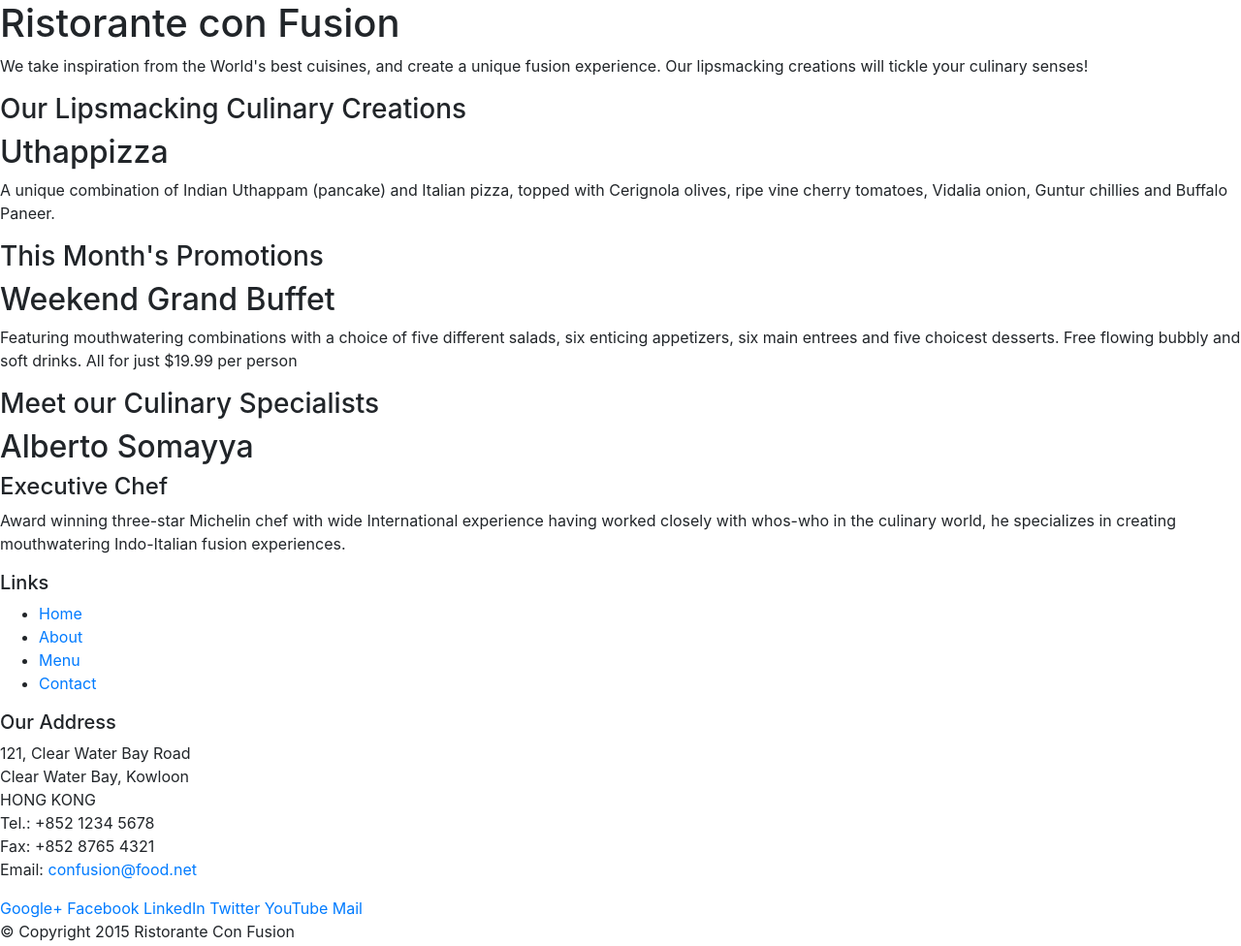
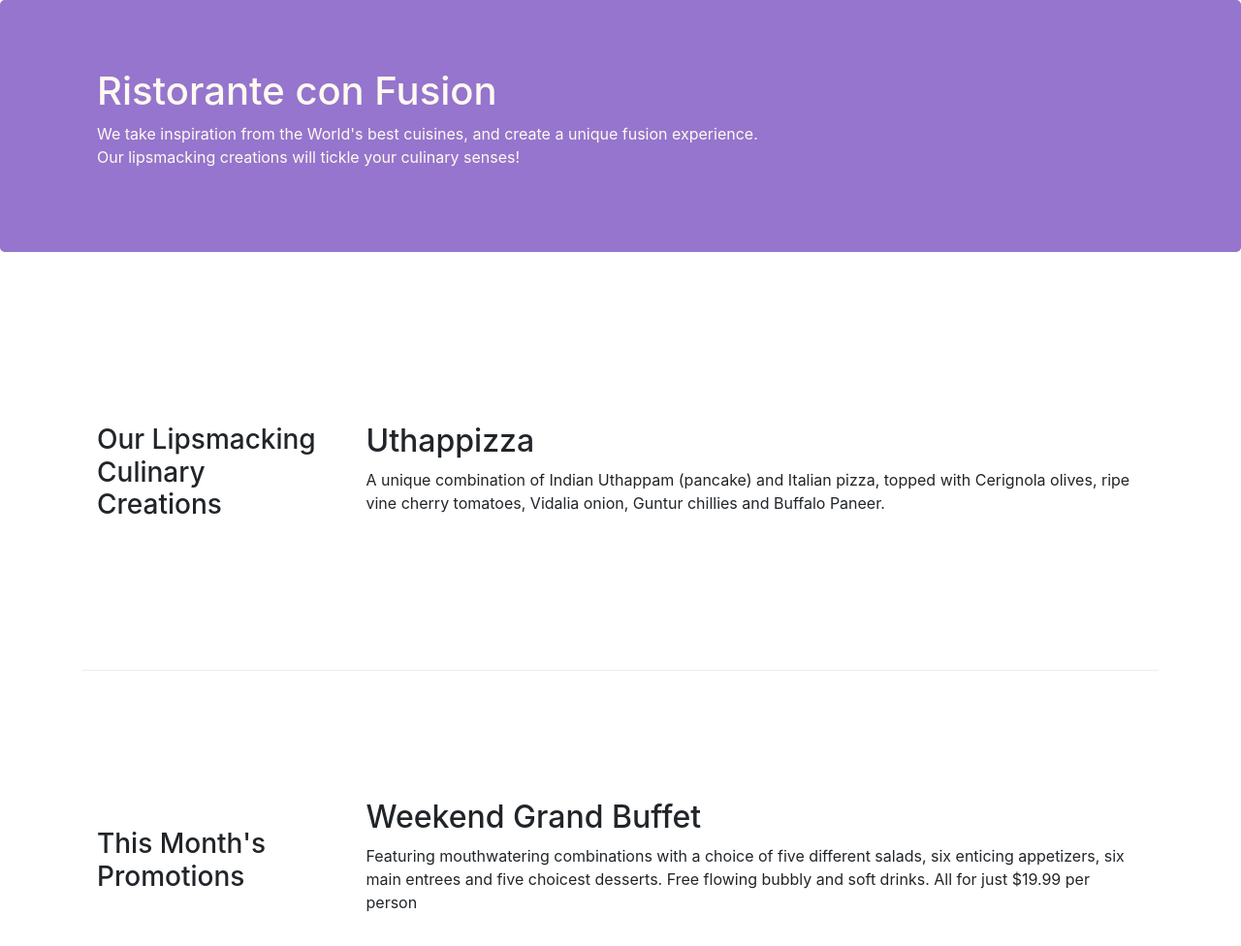
Before and after one commit to jcmaxim/git-test, a website: page index.html in a window 1280 px wide. Shown: the top 976 px of the page at 97% size. Drawn offline with nearby package versions, Linux system fonts and the light colour scheme.

Commit message:
first css

```diff
--- /dev/null
+++ b/css/style.css
@@ -0,0 +1,30 @@
+.row-header{
+	margin: 0px auto;
+	padding: 0px auto;
+}
+
+.row-content{
+	margin: 0px auto;
+	padding: 50px 0px 50px 0px;
+	border-bottom: 1px ridge;
+	min-height: 400px;
+}
+
+.footer{
+	background-color: #66CDAA;
+	margin: 0px auto;
+	padding: 20px 0px 20px 0px;
+}
+
+.jumbotron{
+	padding: 70px 30px 70px 30px;
+	margin: 0x auto;
+	background-color: #9575CD;
+	color: floralwhite;
+}
+
+address{
+	font-size: 80%;
+	margin: 0px;
+	color: #0f0f0f;
+}
--- a/index.html
+++ b/index.html
@@ -9,51 +9,52 @@
 
     <!-- Bootstrap CSS -->
     <link rel="stylesheet" href="node_modules/bootstrap/dist/css/bootstrap.min.css">
+    <link rel="stylesheet" href="css/style.css">
     <title>Ristorante Con Fusion</title>
 </head>
 
 <body>
 
-    <header>
-        <div>
-            <div>
-                <div>
+    <header class="jumbotron">
+        <div class="container">
+            <div class="row row-header">
+                <div class="col-12 col-sm-8">
                     <h1>Ristorante con Fusion</h1>
                     <p>We take inspiration from the World's best cuisines, and create a unique fusion experience. Our lipsmacking creations will tickle your culinary senses!</p>
                 </div>
-                <div>
+                <div class="col col-sm">
                 </div>
             </div>
         </div>
     </header>
 
-    <div>
-        <div>
-            <div>
+    <div class="container">
+        <div class="row row-content align-items-center">
+            <div class="col-sm-4  col-md-3 flex-last">
                 <h3>Our Lipsmacking Culinary Creations</h3>
             </div>
-            <div>
+            <div class="col-sm  col-md flex-first">
                 <h2>Uthappizza</h2>
                 <p>A unique combination of Indian Uthappam (pancake) and Italian pizza, topped with Cerignola olives, ripe vine cherry tomatoes, Vidalia onion, Guntur chillies and Buffalo Paneer.</p>
             </div>
         </div>
 
 
-        <div>
-            <div>
+        <div class="row row-content align-items-center">
+            <div class="col-sm-4 col-md-3">
                 <h3>This Month's Promotions</h3>
             </div>
-            <div>
+            <div class="col-sm col-md">
                 <h2>Weekend Grand Buffet</h2>
                 <p>Featuring mouthwatering combinations with a choice of five different salads, six enticing appetizers, six main entrees and five choicest desserts. Free flowing bubbly and soft drinks. All for just $19.99 per person </p>
             </div>
         </div>
 
-        <div>
-            <div>
+        <div class="row row-content align-items-center">
+            <div class="col-sm-4 push-sm-8 col-md-3 push-md-9">
                 <h3>Meet our Culinary Specialists</h3>
             </div>
-            <div>
+            <div class="col-sm pull-sm-4 col-md pull-md-3">
                 <h2>Alberto Somayya</h2>
                 <h4>Executive Chef</h4>
                 <p>Award winning three-star Michelin chef with wide International experience having worked closely with whos-who in the culinary world, he specializes in creating mouthwatering Indo-Italian fusion experiences. </p>
@@ -61,19 +62,19 @@
         </div>
     </div>
 
-    <footer>
-        <div>
-            <div>
-                <div>
+    <footer class="footer">
+        <div class="container">
+            <div class="row">
+                <div class="col-5 offset-1 col-sm-2">
                     <h5>Links</h5>
-                    <ul>
+                    <ul class="list-unstyled">
                         <li><a href="#">Home</a></li>
                         <li><a href="#">About</a></li>
                         <li><a href="#">Menu</a></li>
                         <li><a href="#">Contact</a></li>
                     </ul>
                 </div>
-                <div>
+                <div class="col-6 col-sm-5">
                     <h5>Our Address</h5>
                     <address>
 		              121, Clear Water Bay Road<br>
@@ -84,8 +85,8 @@
 		              Email: <a href="mailto:confusion@food.net">confusion@food.net</a>
 		           </address>
                 </div>
-                <div>
-                    <div>
+                <div class="col col-sm-4 align-self-center">
+                    <div style="text-align: center">
                         <a href="http://google.com/+">Google+</a>
                         <a href="http://www.facebook.com/profile.php?id=">Facebook</a>
                         <a href="http://www.linkedin.com/in/">LinkedIn</a>
@@ -95,8 +96,8 @@
                     </div>
                 </div>
            </div>
-           <div>
-                <div>
+           <div class="row justify-content-center">
+                <div class="col-auto">
                     <p>© Copyright 2015 Ristorante Con Fusion</p>
                 </div>
            </div>
```
Also changed, not shown: 1 other file.
